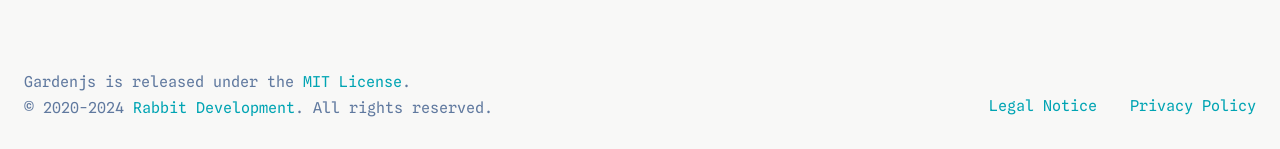
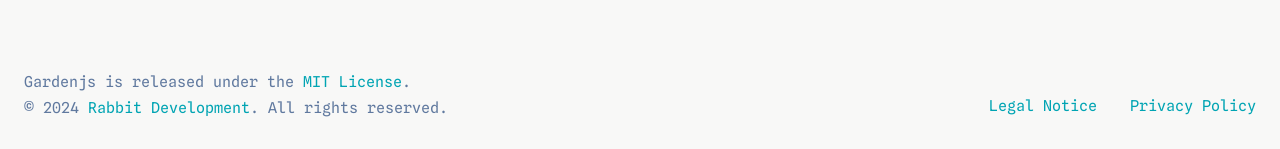
Before and after one commit to gardenjs/docs, a SvelteKit app: page / in a window 1280 px wide. Shown: the part 4515-4664 px from the top of the page. Built offline with nearby package versions, Linux system fonts and the light colour scheme.

Commit message:
remove copyright "2020-"

```diff
--- a/src/components/footer/Footer.svelte
+++ b/src/components/footer/Footer.svelte
@@ -10,7 +10,7 @@
 <footer class="footer {hasBordertop? bordertop : noborder}">
   <div class="footer_container">
     <div class="footer_copyright">
-        <div>Gardenjs is released under the <a href="https://github.com/gardenjs/gardenjs?tab=MIT-1-ov-file" target="_blank" title="MIT License">MIT License</a>.<br><span class="copyright">&copy;</span> 2020-{now.getFullYear()} <a href="https://www.rabbitdevelopment.de">Rabbit Development</a>. All rights reserved.</div>
+        <div>Gardenjs is released under the <a href="https://github.com/gardenjs/gardenjs?tab=MIT-1-ov-file" target="_blank" title="MIT License">MIT License</a>.<br><span class="copyright">&copy;</span> {now.getFullYear()} <a href="https://www.rabbitdevelopment.de">Rabbit Development</a>. All rights reserved.</div>
     </div>
     <div class="footer_nav">
       <nav>
```
